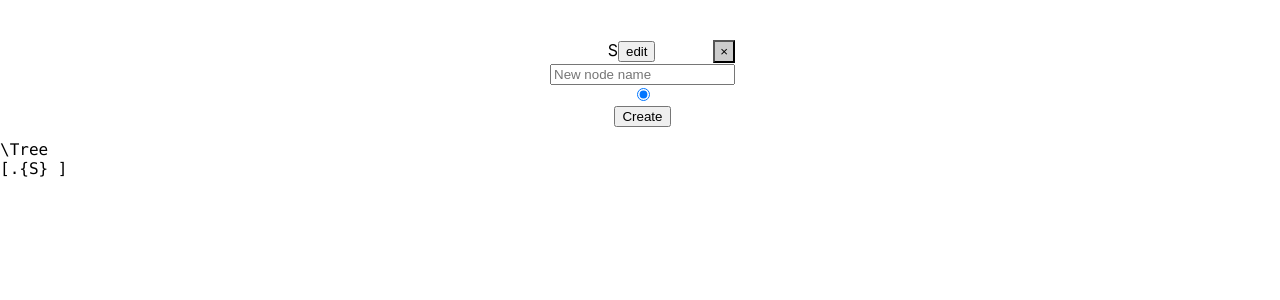
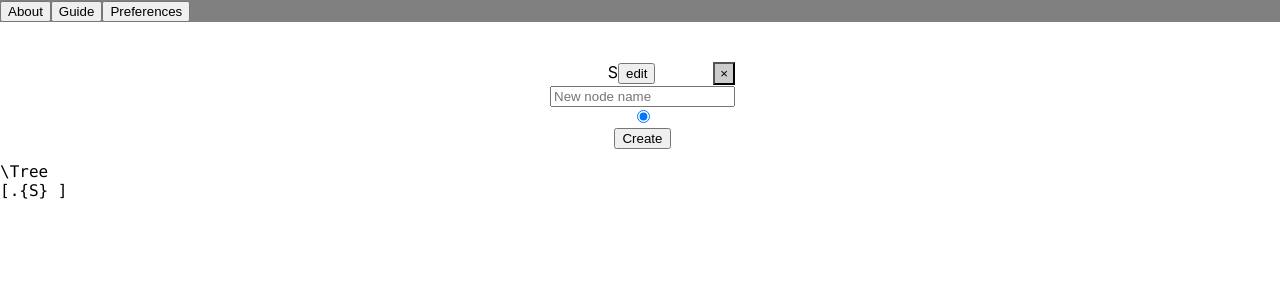
Before and after one commit to holdenout/tree2tex, a React (Create React App) app: page / in a window 1280 px wide. Shown: the top 300 px of the page. Built offline with nearby package versions, Linux system fonts and the light colour scheme.

Commit message:
Added visual shell for navbar

```diff
--- a/src/App.jsx
+++ b/src/App.jsx
@@ -1,11 +1,13 @@
 import React, { Component } from "react";
 import "./App.css";
 import TreeInterface from "./TreeInterface/TreeInterface.jsx";
+import NavBar from "./NavBar.jsx";
 
 class App extends Component {
   render() {
     return (
       <div className="App">
+        <NavBar />
         <TreeInterface />
       </div>
     );
--- /dev/null
+++ b/src/NavBar.css
@@ -0,0 +1,4 @@
+.navbar {
+  background-color: grey;
+  text-align: left;
+}
--- /dev/null
+++ b/src/NavBar.jsx
@@ -0,0 +1,14 @@
+import React from "react";
+import "./NavBar.css";
+
+export const NavBar = props => {
+  return (
+    <div className="navbar">
+      <button type="button">About</button>
+      <button type="button">Guide</button>
+      <button type="button">Preferences</button>
+    </div>
+  );
+};
+
+export default NavBar;
```
